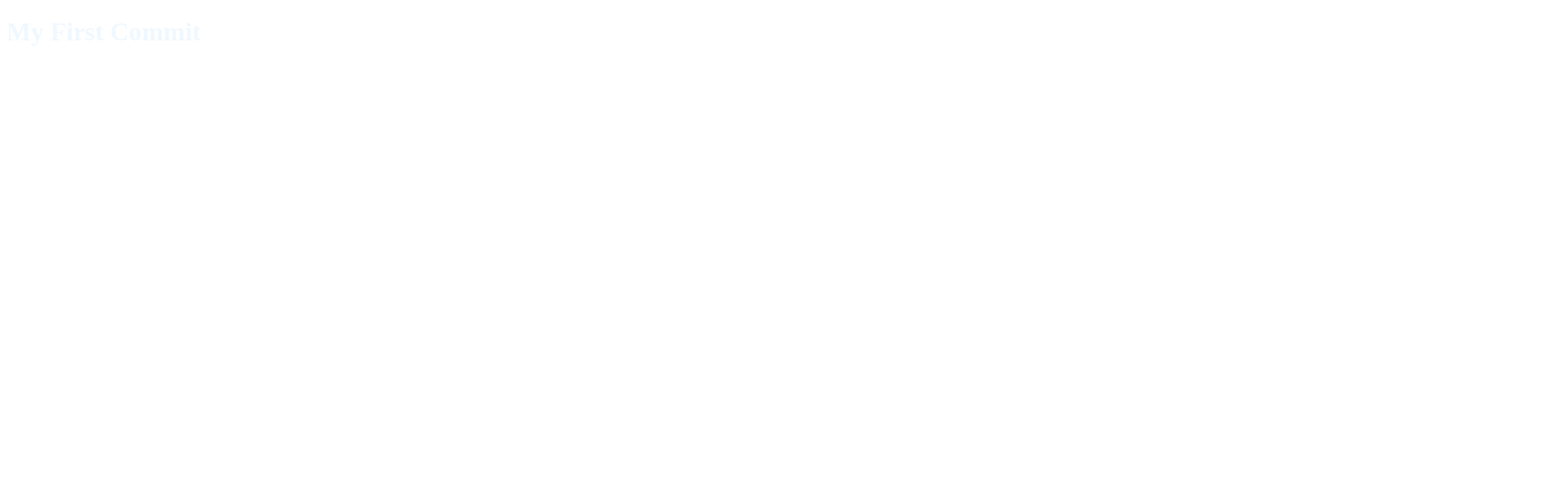
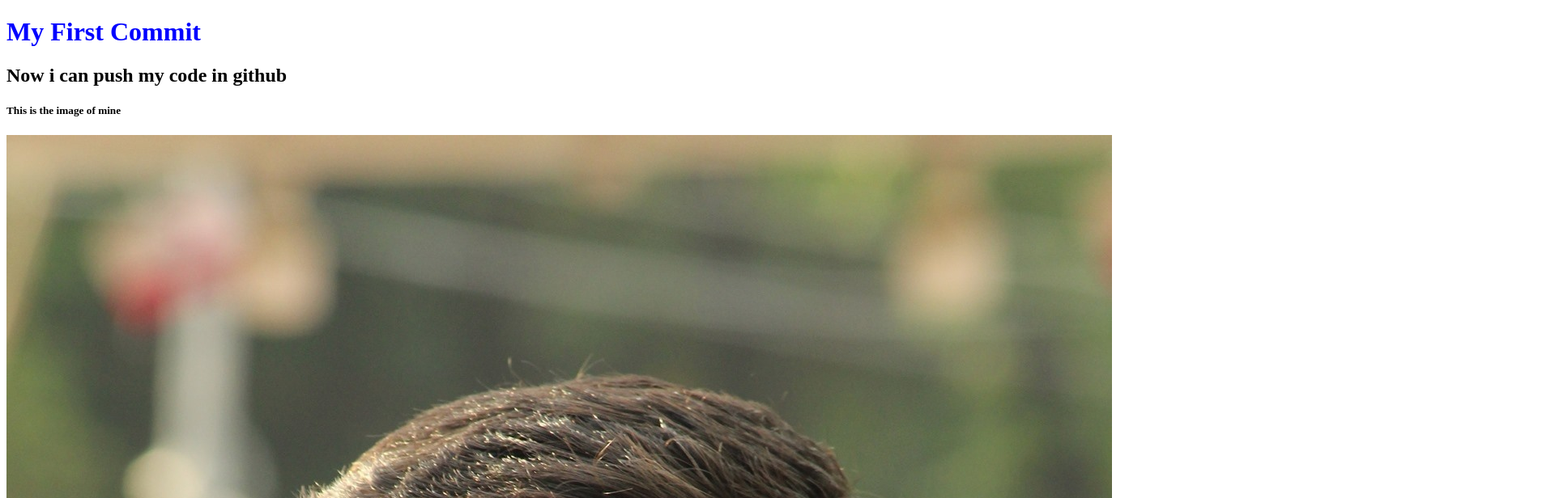
Before and after one commit to mia-rashel/Programming-Hero, a plain HTML site: page index.html in a window 1280 px wide. Shown: the top 616 px of the page at 81% size, 1920 px wide, since content can reach past the window. Drawn offline with Linux system fonts and the light colour scheme.

Commit message:
image added

```diff
--- a/index.html
+++ b/index.html
@@ -9,6 +9,10 @@
 </head>
 <body>
     <h1>My First Commit </h1>
-
+    <h2>Now i can push my code in github</h2>
+    <h5>This is the image of mine</h5>
+    <img src="rashel.jpg" alt="">
+    <h5>This is the image with my teacher</h5>
+    <img src="teacher.jpg" alt="">
 </body>
 </html>
--- a/style.css
+++ b/style.css
@@ -1,3 +1,3 @@
 h1{
-    color: aliceblue;
+    color: blue;
 }
```
Also changed, not shown: rashel.jpg (added), teacher.jpg (added).
